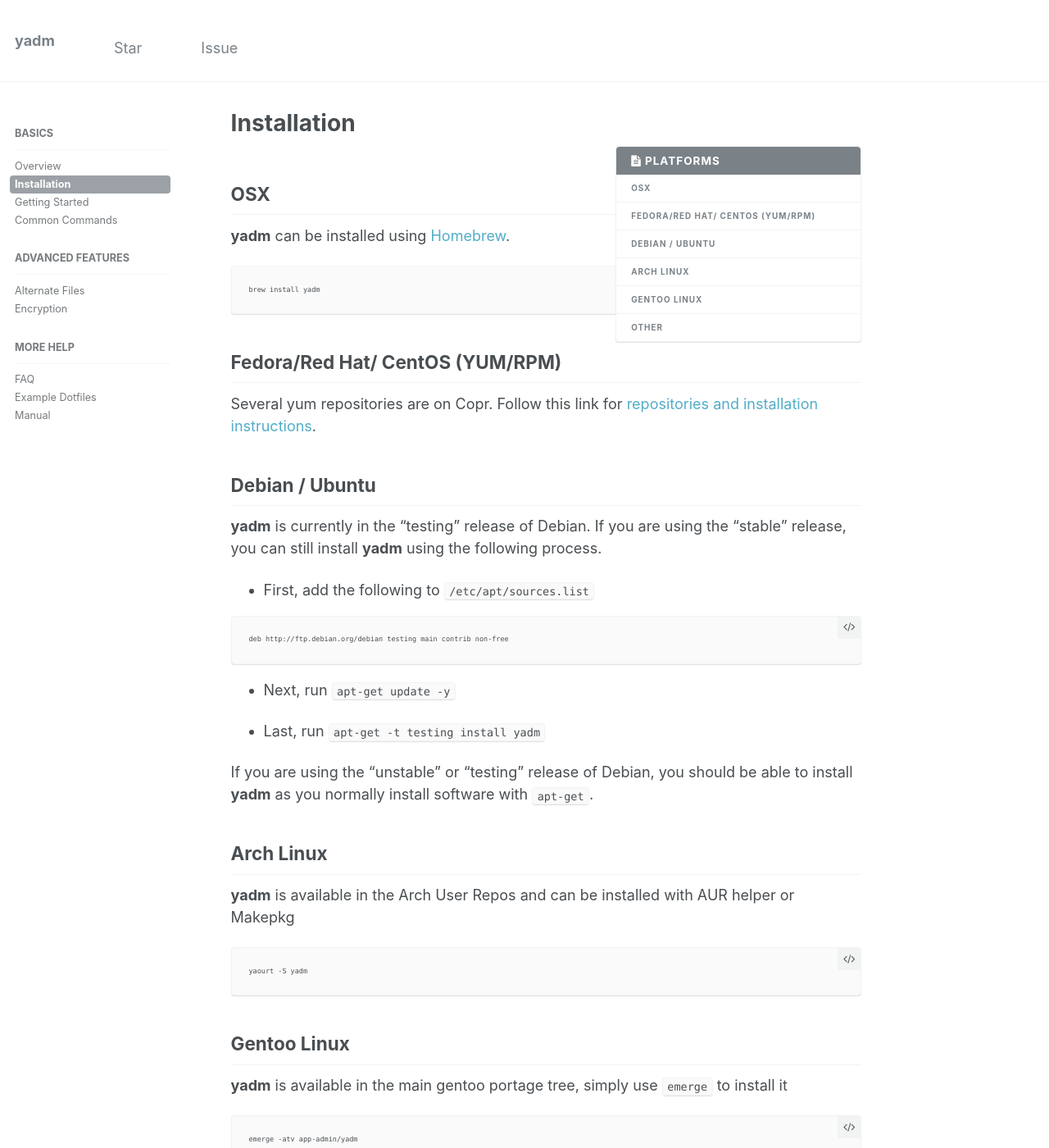
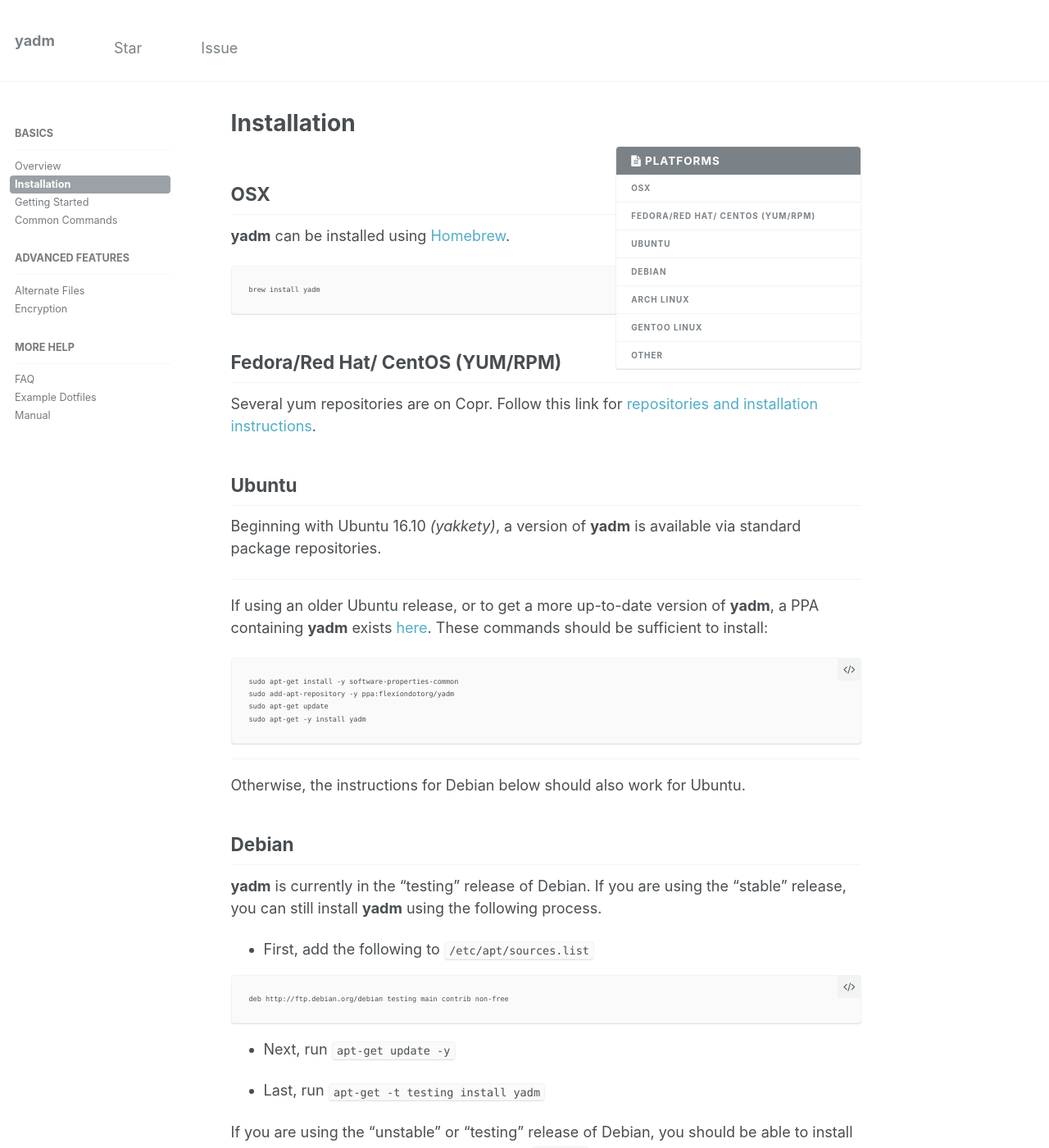
Before and after one commit to TheLocehiliosan/yadm, a Jekyll site: the page built from _docs/020_install.md, in a window 1280 px wide and 1400 px high. Shown: the whole window at 82% size. Built offline with Jekyll 4.4.1, drawn with Linux system fonts in a browser that asks for light colours.

Commit message:
Add PPA information for Ubuntu installs (#24)

````diff
--- a/_docs/020_install.md
+++ b/_docs/020_install.md
@@ -16,7 +16,28 @@
 
 Several yum repositories are on Copr. Follow this link for [repositories and installation instructions](https://copr.fedorainfracloud.org/coprs/thelocehiliosan/yadm/).
 
-## Debian / Ubuntu
+## Ubuntu
+
+Beginning with Ubuntu 16.10 _(yakkety)_, a version of **yadm** is available via
+standard package repositories.
+
+---
+
+If using an older Ubuntu release, or to get a more up-to-date version of **yadm**, a PPA containing **yadm** exists
+[here](https://launchpad.net/~flexiondotorg/+archive/ubuntu/yadm). These
+commands should be sufficient to install:
+
+```
+sudo apt-get install -y software-properties-common
+sudo add-apt-repository -y ppa:flexiondotorg/yadm
+sudo apt-get update
+sudo apt-get -y install yadm
+```
+---
+
+Otherwise, the instructions for Debian below should also work for Ubuntu.
+
+## Debian
 
 **yadm** is currently in the "testing" release of Debian. If you are using the "stable" release, you can still install **yadm** using the following process.
 
````
